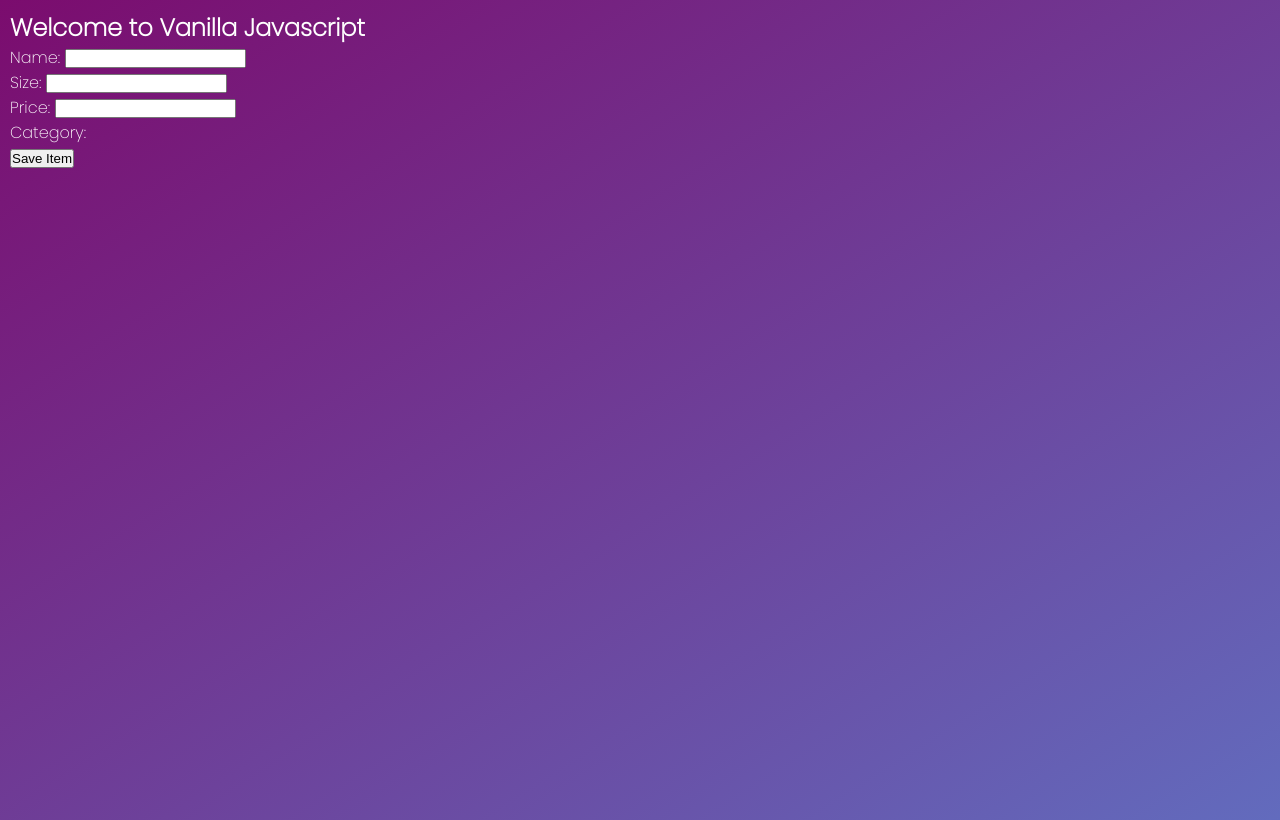
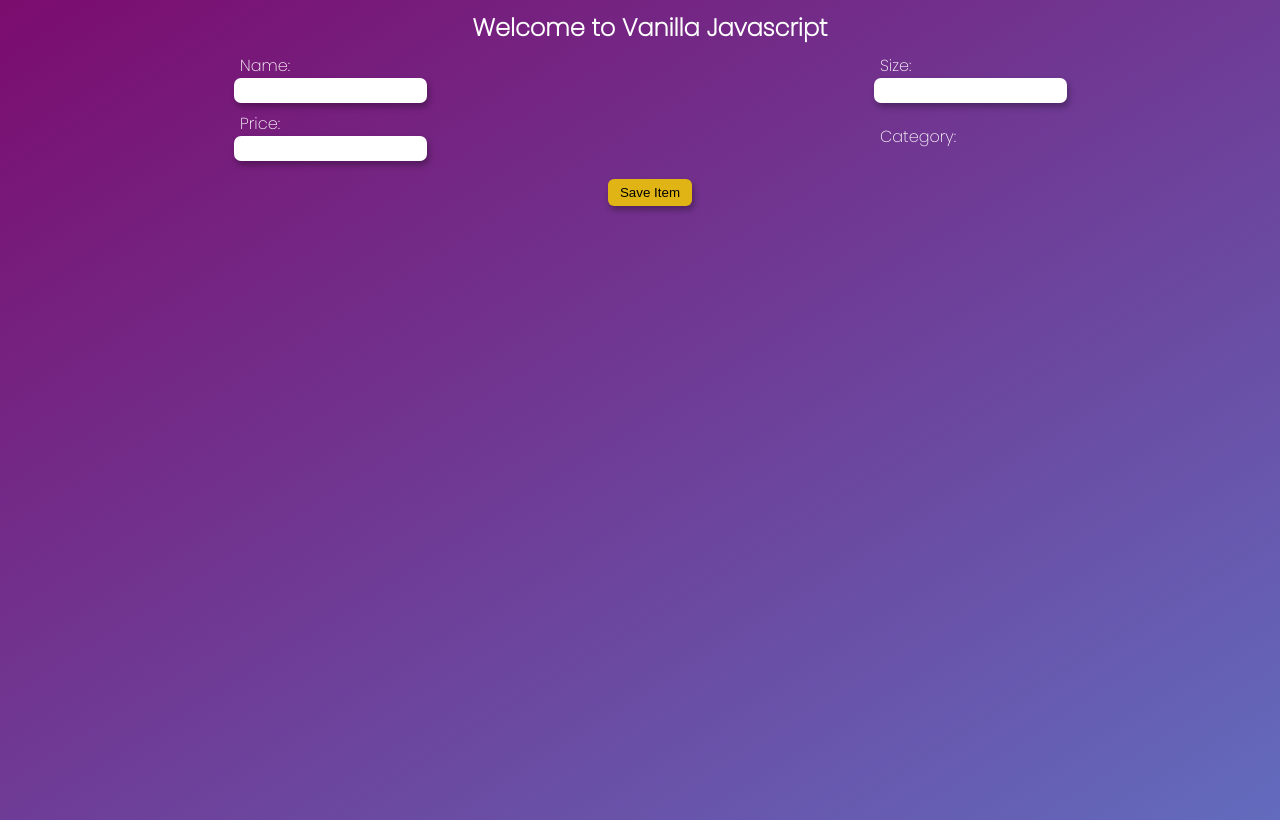
Before and after one commit to bwhite03/VanillaJs, a website built with webpack: page public/index.html in a window 1280 px wide. Built offline with nearby package versions, Linux system fonts and the light colour scheme; a web font is replaced by a local one.

Commit message:
setup inital state

```diff
--- a/public/index.html
+++ b/public/index.html
@@ -13,14 +13,14 @@
         <div class="row">
           <div class="col-2">
             <label>Name:</label>
-            <input id="name" type="text" />
+            <input id="name" type="text" autocomplete="off"/>
           </div>
           <div class="col-2">
             <label>Size:</label>
             <input id="size" type="text" />
           </div>
         </div>
-        <div class="new-item">
+
           <div class="row">
             <div class="col-2">
               <label>Price:</label>
@@ -40,7 +40,6 @@
           <div id="items"></div>
           <div id="stats"></div>
 
-      </div>
     </div>
   </body>
 </html>
--- a/src/index.js
+++ b/src/index.js
@@ -1,5 +1,5 @@
 console.log('code is up and running');
-import { isvalid } from './utils';
+import { isValid } from './utils';
 import { data } from './data';
 import './styles.css';
 
@@ -14,3 +14,30 @@ const state = {
     category: '',
   },
 };
+
+const changeState = (element) => {
+  const [id, value] = element.target;
+  if (!isValid(value) || !isValid(id)) return;
+
+  setValue(id, value);
+
+  const result = {
+    ...state,
+    currentItem: {
+      ...changeState((state.currentItem[id] = value)),
+    },
+  };
+  console.log(result);
+  return result;
+};
+
+const setValue = (id, value) => {
+  if (isValid(value)) {
+    document.getElementById(id).value = value;
+  }
+};
+
+const inputs = document.getElementsByTagName('input');
+for (let input of inputs) {
+  input.addEventListener('change', changeState);
+}
--- a/src/styles.css
+++ b/src/styles.css
@@ -20,3 +20,64 @@ body {
   background: linear-gradient(to bottom right, #7b0c6e, #626cbe);
   color: #fff;
 }
+
+h2 {
+  width: 100%;
+  text-align: center;
+}
+
+.btn {
+  padding: 6px 12px;
+  border-radius: 6px;
+  outline: none;
+  border: 0;
+  margin-top: 10px;
+  background-color: #e0b414;
+  color: #000;
+  box-shadow: 2px 4px 6px rgba(0, 0, 0, 0.3);
+  transition: all 0.2s ease;
+}
+
+btn:hover {
+  background-color: #dfc25a;
+}
+
+.btn:active {
+  transform: scale(0.96);
+}
+
+input {
+  padding: 5px 8px;
+  border-radius: 7px;
+  outline: none;
+  border: 0;
+  box-shadow: 2px 4px 6px rgba(0, 0, 0, 0.3);
+}
+
+.row {
+  width: 100%;
+  display: grid;
+  grid-template-columns: 1fr 1fr;
+}
+
+.col-2 {
+  display: flex;
+  flex-direction: column;
+  justify-content: center;
+  align-items: center;
+  margin-top: 8px;
+}
+
+label {
+  min-width: 100px;
+  display: block;
+  text-align: left;
+  margin-left: -80px;
+}
+
+.new-item {
+  display: flex;
+  flex-direction: column;
+  justify-content: center;
+  align-items: center;
+}
```
